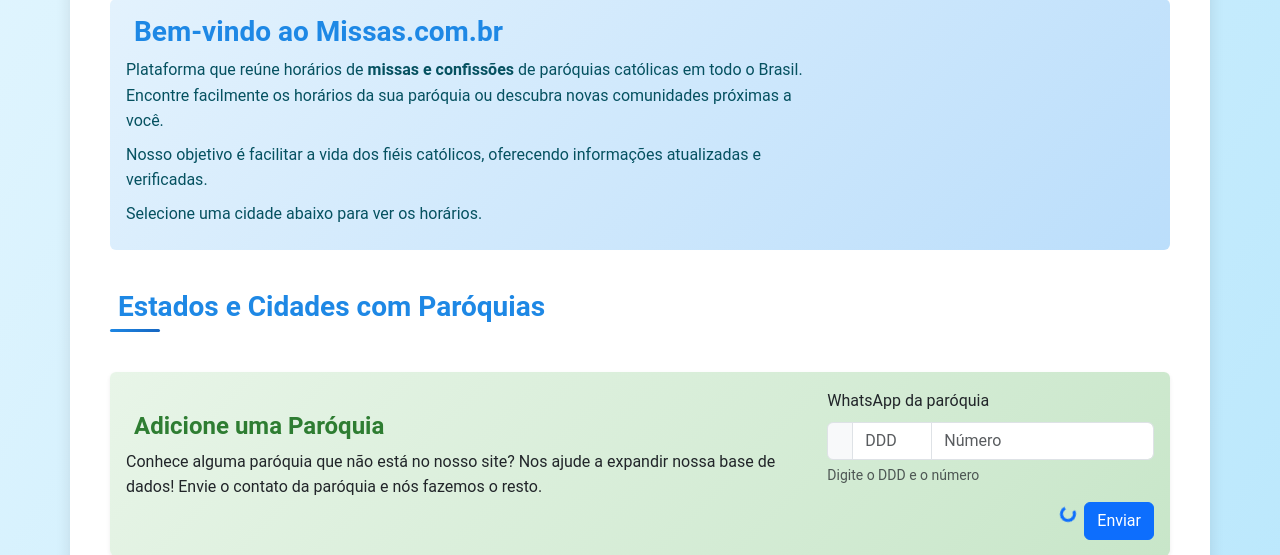
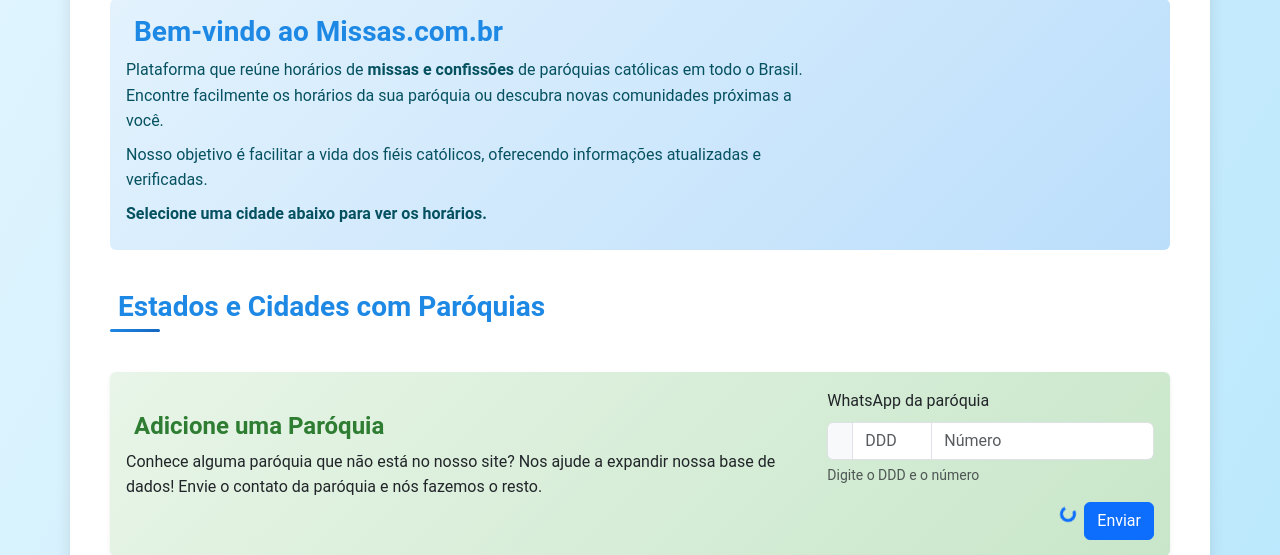
Before and after one commit to lucasrcezimbra/missas.com.br, a Django app: page / in a window 1280 px wide. Shown: the part 163-718 px from the top of the page. Run offline with Django 5.2, Linux system fonts and the light colour scheme; data comes from the database, SQL or seed files in the repository; data that the repository does not hold is empty; parts of the project's set-up code (start-up, migrations or seed data) failed here and were passed over; some libraries are stand-ins or nearby versions.

Commit message:
Update home.html

```diff
--- a/missas/core/templates/home.html
+++ b/missas/core/templates/home.html
@@ -18,7 +18,7 @@
                         <p class="mb-2">
                             Nosso objetivo é facilitar a vida dos fiéis católicos, oferecendo informações atualizadas e verificadas.
                         </p>
-                        <p class="mb-2">Selecione uma cidade abaixo para ver os horários.</p>
+                        <p class="mb-2"><strong>Selecione uma cidade abaixo para ver os horários.</strong></p>
                     </div>
                 </div>
             </div>
```
